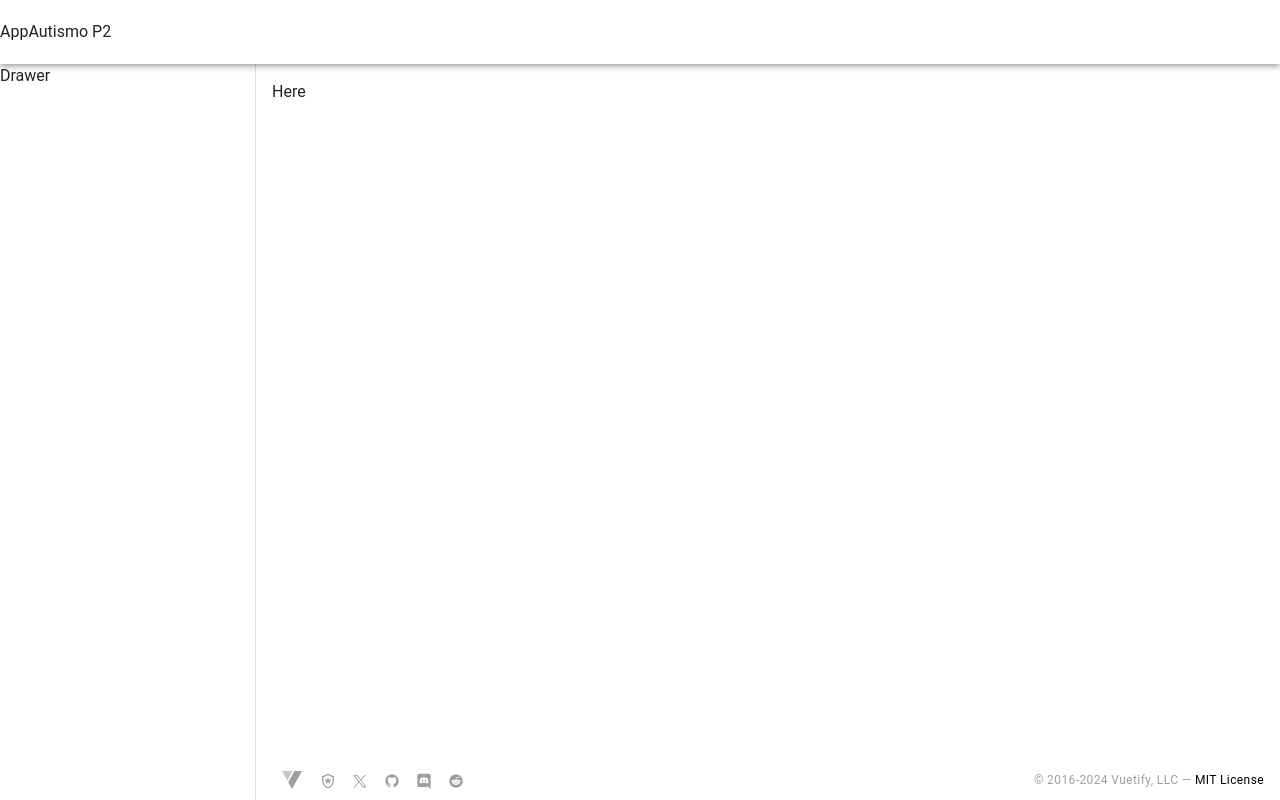
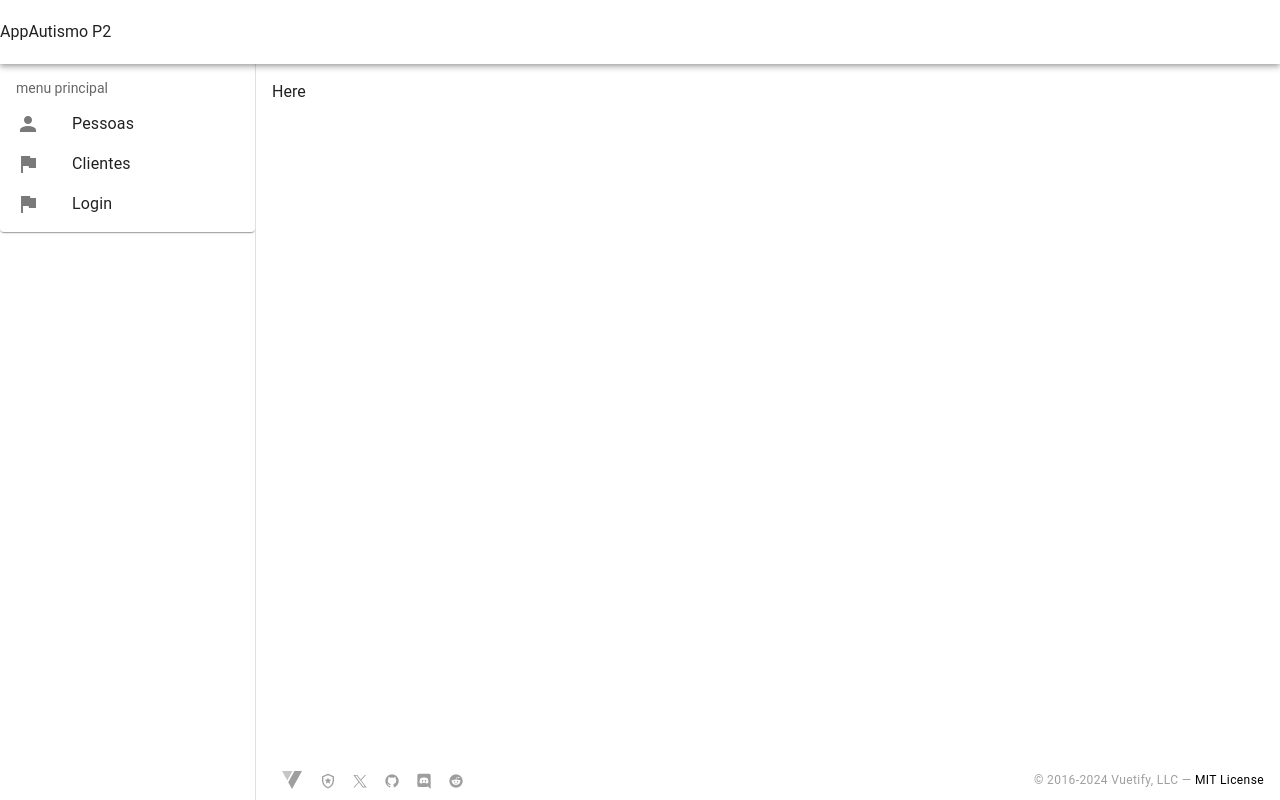
Before and after one commit to luizmagao/AppAutismoP2, a Vue app: page / in a window 1280 px wide. Built offline with nearby package versions, Linux system fonts and the light colour scheme.

Commit message:
:art: Meu sistema está show

```diff
--- a/src/layouts/default.vue
+++ b/src/layouts/default.vue
@@ -2,7 +2,27 @@
   <v-app theme="light">
     <v-main>
       <v-app-bar>AppAutismo P2</v-app-bar>
-      <v-navigation-drawer> Drawer </v-navigation-drawer>
+      <v-navigation-drawer>
+        <v-card class="mx-auto" max-width="300">
+          <v-list density="compact">
+            <v-list-subheader>menu principal</v-list-subheader>
+
+            <v-list-item
+              v-for="(item, i) in items"
+              :key="i"
+              :value="item"
+              color="primary"
+              :to="item.to"
+            >
+              <template v-slot:prepend>
+                <v-icon :icon="item.icon"></v-icon>
+              </template>
+
+              <v-list-item-title>{{ item.text }}</v-list-item-title>
+            </v-list-item>
+          </v-list>
+        </v-card>
+      </v-navigation-drawer>
       <v-container>
         <router-view />
       </v-container>
@@ -13,5 +33,10 @@
 </template>
 
 <script setup>
+const items = [
+  { text: "Pessoas", icon: "mdi-account", to: "/pessoas" },
+  { text: "Clientes", icon: "mdi-flag", to: "/clientes" },
+  { text: "Login", icon: "mdi-flag", to: "/login" },
+];
 //
 </script>
--- /dev/null
+++ b/src/layouts/login.vue
@@ -0,0 +1,13 @@
+<template>
+  <v-app theme="light">
+    <v-main>
+      <v-container>
+        <router-view />
+      </v-container>
+    </v-main>
+  </v-app>
+</template>
+
+<script setup>
+//
+</script>
--- /dev/null
+++ b/src/pages/clientes/adicionar.vue
@@ -0,0 +1,7 @@
+<template>
+  <h1>Adicionar Clientes</h1>
+</template>
+
+<script setup></script>
+
+<style lang="scss" scoped></style>
--- /dev/null
+++ b/src/pages/clientes/index.vue
@@ -0,0 +1,7 @@
+<template>
+  <h1>Clientes</h1>
+</template>
+
+<script setup></script>
+
+<style lang="scss" scoped></style>
--- /dev/null
+++ b/src/pages/login/index.vue
@@ -0,0 +1,28 @@
+<template>
+  <v-sheet class="mx-auto" width="300">
+    <v-form ref="form">
+      <v-text-field label="Name" required></v-text-field>
+
+      <v-select label="Item" required></v-select>
+
+      <v-checkbox label="Do you agree?" required></v-checkbox>
+
+      <div class="d-flex flex-column">
+        <v-btn class="mt-4" color="success" block> Validate </v-btn>
+
+        <v-btn class="mt-4" color="error" block> Reset Form </v-btn>
+
+        <v-btn class="mt-4" color="warning" block> Reset Validation </v-btn>
+      </div>
+    </v-form>
+  </v-sheet>
+</template>
+
+<script setup></script>
+
+<style lang="scss" scoped></style>
+
+<route lang="yaml">
+meta:
+  layout: login
+</route>
--- /dev/null
+++ b/src/pages/login/recuperar-senha.vue
@@ -0,0 +1,12 @@
+<template>
+  <h1>Recuperar senha</h1>
+</template>
+
+<script setup></script>
+
+<style lang="scss" scoped></style>
+
+<route lang="yaml">
+meta:
+  layout: login
+</route>
--- a/src/pages/pessoas/index.vue
+++ b/src/pages/pessoas/index.vue
@@ -1,5 +1,23 @@
 <template>
   <h1>Lista de pessoas</h1>
+
+  <v-col cols="12" md="12" class="d-flex justify-center">
+    <v-card
+      prepend-icon="$vuetify"
+      subtitle="The #1 Vue UI Library"
+      width="400"
+    >
+      <template v-slot:title>
+        <span class="font-weight-black">Welcome to Vuetify</span>
+      </template>
+      <v-card-text class="bg-surface-light pt-4">
+        Lorem ipsum dolor sit amet consectetur adipisicing elit. Commodi,
+        ratione debitis quis est labore voluptatibus! Eaque cupiditate minima,
+        at placeat totam, magni doloremque veniam neque porro libero rerum unde
+        voluptatem!
+      </v-card-text>
+    </v-card>
+  </v-col>
 </template>
 
 <script setup></script>
```
